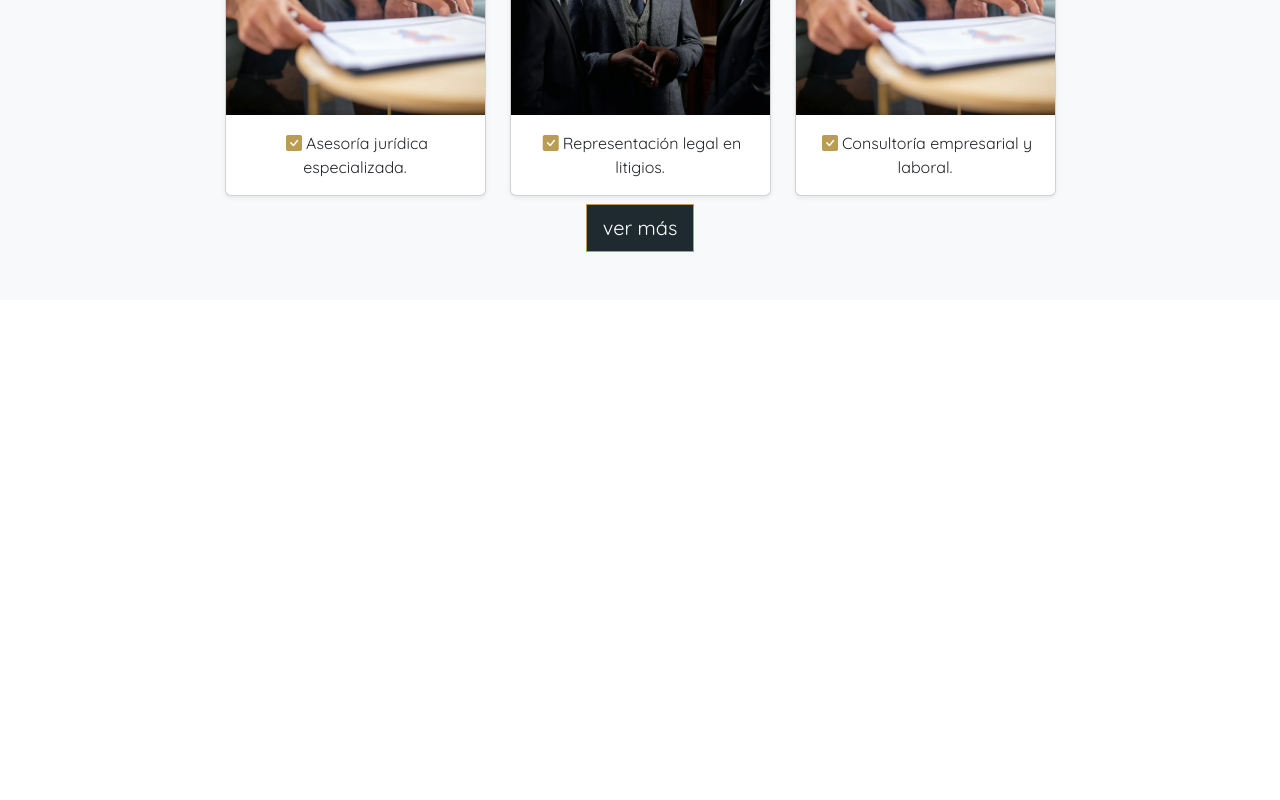
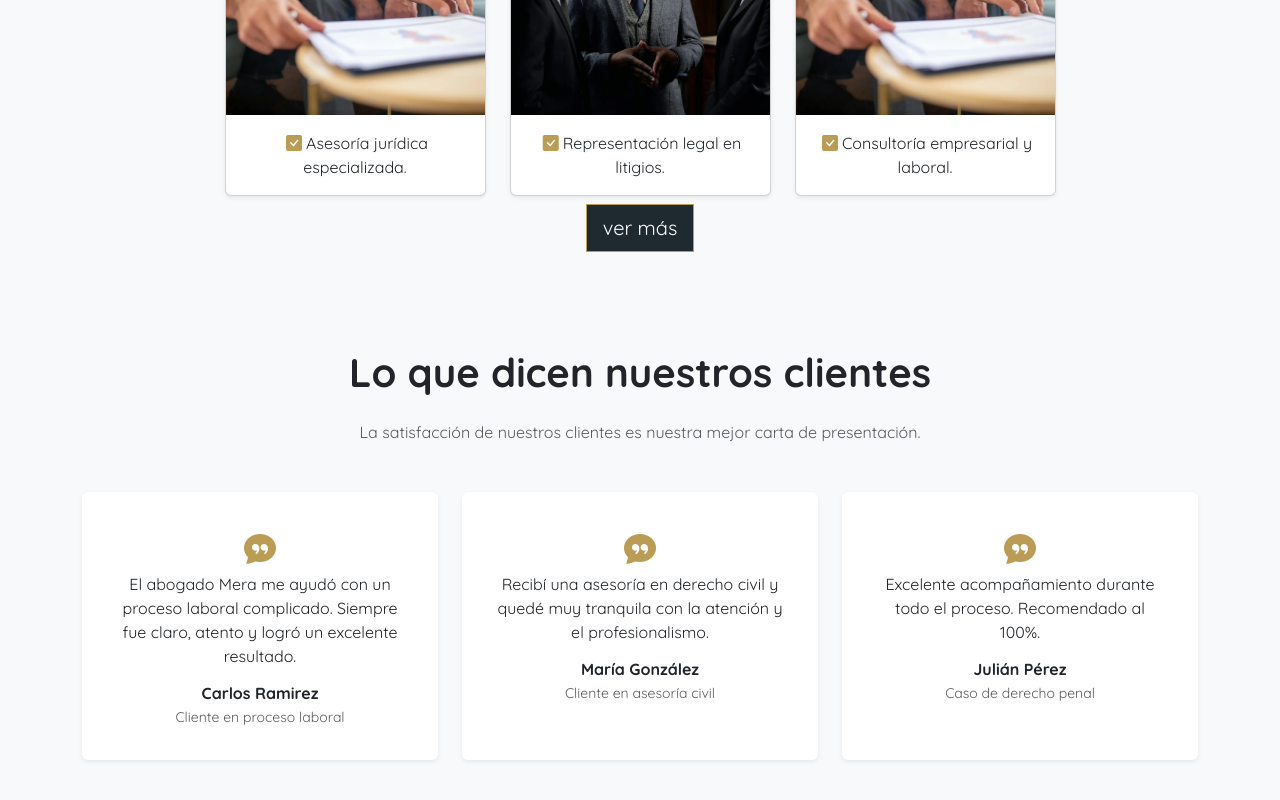
Before and after one commit to Ronaldmera/Al-Compliance-Enterprise-web, a React (Vite) app in the folder project/: page / in a window 1280 px wide. Shown: the part 1575-2375 px from the top of the page. Before the commit the page ends 1875 px from the top, so only its background shows below. Built offline with nearby package versions, Linux system fonts and the light colour scheme; a web font is replaced by a local one.

Commit message:
CardText Agregada y seccion testimonios en vista Home

```diff
--- /dev/null
+++ b/project/src/components/CardText.jsx
@@ -0,0 +1,18 @@
+const CardText = ({ text, name, typeProcess }) => {
+  return (
+    <>
+      <div className="col-md-4 mb-4">
+        <div className="card shadow-sm border-0 h-100 text-center p-3">
+          <div className="card-body">
+            <i className="bi bi-chat-quote-fill fs-2 text-secondary mb-3"></i>
+            <p className="card-text">{text}</p>
+            <h6 className="fw-bold mb-0">{name}</h6>
+            <small className="text-muted">{typeProcess}</small>
+          </div>
+        </div>
+      </div>
+    </>
+  );
+};
+
+export default CardText;
--- /dev/null
+++ b/project/src/components/TestimonyHome.jsx
@@ -0,0 +1,48 @@
+import CardText from "./cardText";
+const testimonials = [
+  {
+    text: "El abogado Mera me ayudó con un proceso laboral complicado. Siempre fue claro, atento y logró un excelente resultado.",
+    name: "Carlos Ramirez",
+    typeProcess: "Cliente en proceso laboral",
+  },
+  {
+    text: "Recibí una asesoría en derecho civil y quedé muy tranquila con la atención y el profesionalismo.",
+    name: "María González",
+    typeProcess: "Cliente en asesoría civil",
+  },
+  {
+    text: "Excelente acompañamiento durante todo el proceso. Recomendado al 100%.",
+    name: "Julián Pérez",
+    typeProcess: "Caso de derecho penal",
+  },
+];
+
+const TestimonyHome = () => {
+  return (
+    <section className="container-fluid py-5 bg-light">
+      <div className="container">
+        <h2 className="fw-bold display-6 mb-4 text-center">
+          Lo que dicen nuestros clientes
+        </h2>
+        <p className="text-center text-muted mb-5">
+          La satisfacción de nuestros clientes es nuestra mejor carta de
+          presentación.
+        </p>
+
+        {/* fila de testimonios */}
+        <div className="row justify-content-center">
+          {testimonials.map((testimony, index) => (
+            <CardText
+              key={index}
+              text={testimony.text}
+              name={testimony.name}
+              typeProcess={testimony.typeProcess}
+            />
+          ))}
+        </div>
+      </div>
+    </section>
+  );
+};
+
+export default TestimonyHome;
--- a/project/src/pages/Home.jsx
+++ b/project/src/pages/Home.jsx
@@ -2,6 +2,7 @@ import Imagen from "../assets/hero.svg";
 import ImagenAbogados from "../assets/abogados.webp";
 import TwoColumnSection from "../components/TwoColumnSection";
 import ServicesHome from "../components/ServicesHome";
+import TestimonyHome from "../components/TestimonyHome";
 
 const Home = () => {
   return (
@@ -34,6 +35,7 @@ const Home = () => {
         my={5}
       />
       <ServicesHome />
+      <TestimonyHome />
     </>
   );
 };
```
